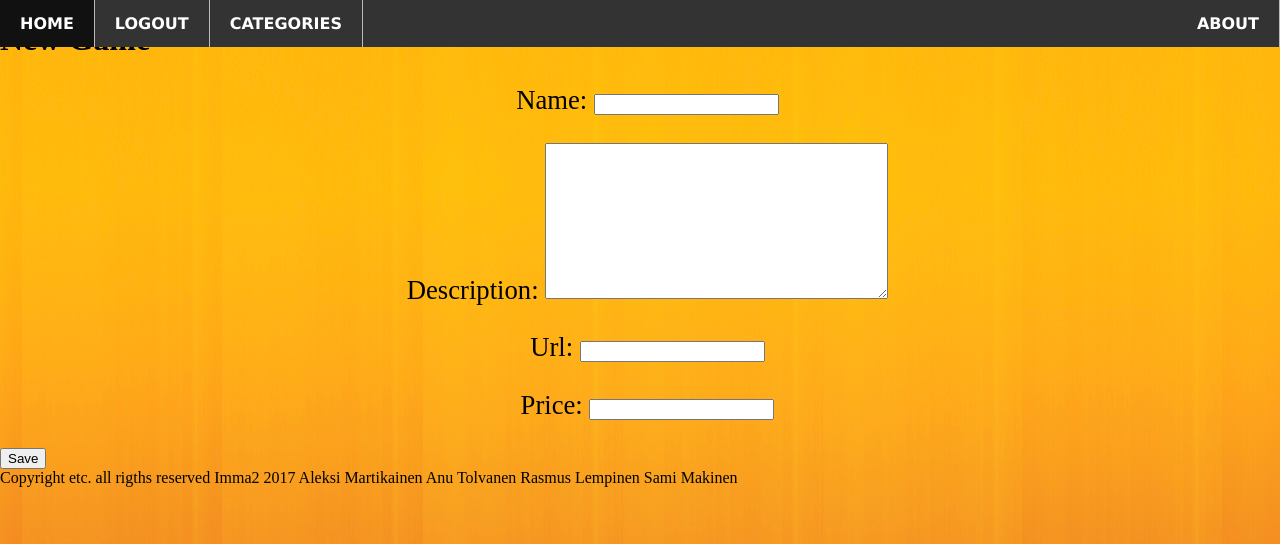
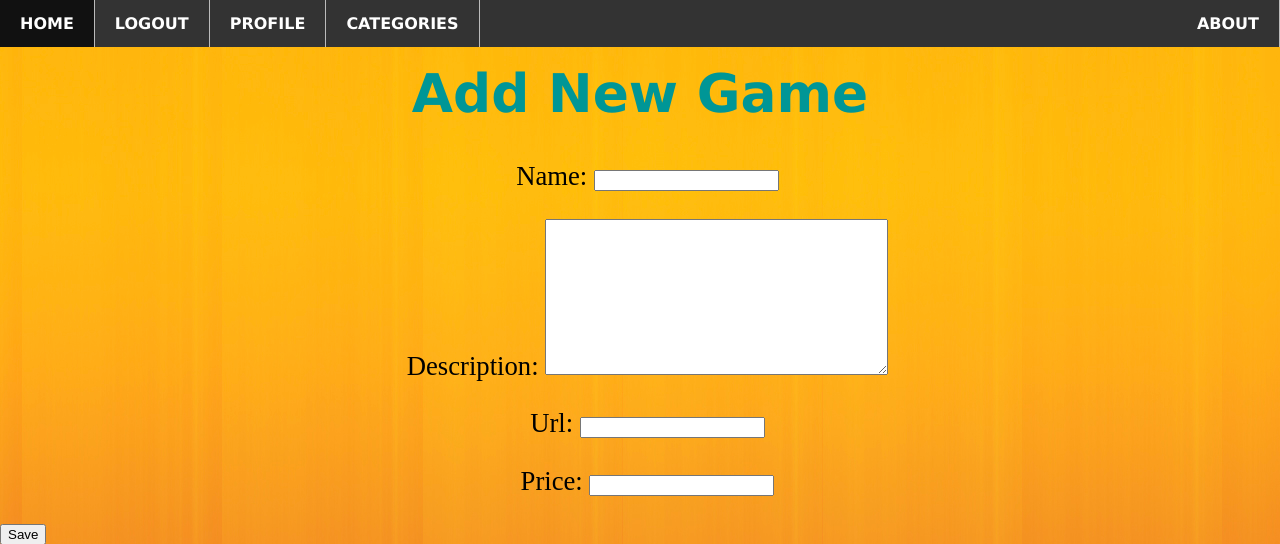
Before and after one commit to M4R774/imma2-game-service, a Django app: page /addgame/ in a window 1280 px wide. Shown: the top 544 px of the page. Run offline with Django 3.2, Linux system fonts and the light colour scheme; the visitor is signed in with stand-in values (Sample User, id 1).

Commit message:
pelin lisäys profiilissa

```diff
--- a/gameservice/templates/addgame.html
+++ b/gameservice/templates/addgame.html
@@ -1,8 +1,11 @@
 {% extends 'base.html' %}
+{% block title %}Login{% endblock %}
 {% block content %}
- <h1>New Game</h1>
+
+ <h1 id="title">Add New Game</h1>
     <form method="POST" class="addgame-form">{% csrf_token %}
         {{ form.as_p }}
         <button type="submit" class="save btn btn-default">Save</button>
     </form>
+
 {% endblock %}
--- a/gameservice/templates/header.html
+++ b/gameservice/templates/header.html
@@ -7,6 +7,7 @@
 
 			{% if user.is_authenticated %}
 				<li><a href="{% url 'logout' %}">LOGOUT</a></li>
+                <li><a href="{% url 'profile' %}">PROFILE</a></li>
 			{% else %}
 				<li><a href="{% url 'login' %}">LOGIN</a></li>
 				<li><a href="{% url 'signup' %}">REGISTER</a></li>
--- a/gameservice/views.py
+++ b/gameservice/views.py
@@ -18,6 +18,9 @@ def mainPage(request):
 
 def about(request):
     return render(request, 'about.html')
+
+def profile(request):
+    return render(request, 'profile.html')
 
 def addgame(request):
     if request.method == "POST":
--- a/imma2/urls.py
+++ b/imma2/urls.py
@@ -36,6 +36,7 @@ urlpatterns = [
     url(r'^login/$', auth_views.login, {'template_name': 'login.html'}, name='login'),
     url(r'^logout/$', auth_views.logout, {'next_page': '/'}, name='logout'),
     url(r'^about/$', views.about, name='about'),
+    url(r'^profile/$', views.addgame, name='profile'),
     url(r'^addgame/$', views.addgame, name='addgame'),
     url(r'^$', views.mainPage, name='mainpage'),
 
```
Also changed, not shown: gameservice/templates/profile.html (+6 -1 lines).
